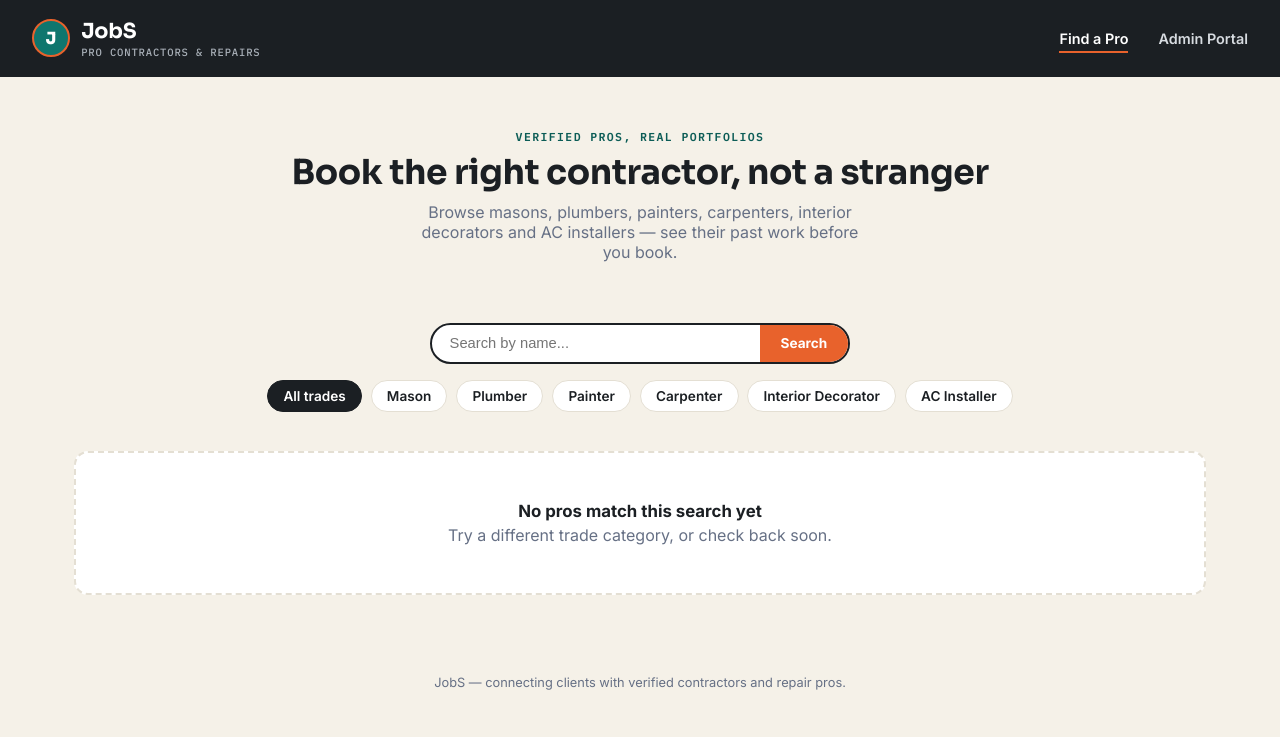
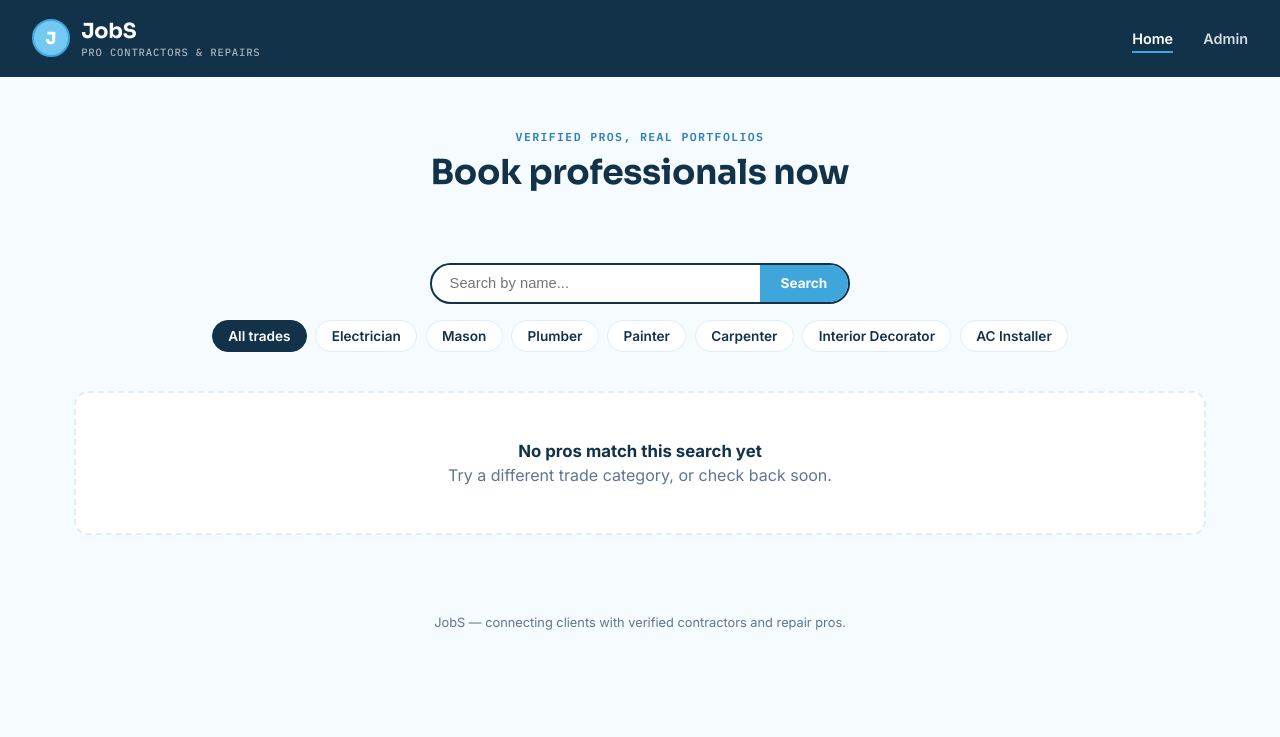
Before and after one commit to deonjoys/jobs-app, a Flask app: page / in a window 1280 px wide. Shown: the top 737 px of the page. Run offline with Flask 3, Linux system fonts and the light colour scheme.

Commit message:
Update styles, templates, and backend logic

```diff
--- a/app.py
+++ b/app.py
@@ -2,6 +2,7 @@ import os
 import uuid
 from flask import Flask, render_template, request, redirect, url_for, flash, jsonify
 from flask_sqlalchemy import SQLAlchemy
+from sqlalchemy import inspect, text
 from werkzeug.utils import secure_filename
 
 app = Flask(__name__)
@@ -35,7 +36,7 @@ os.makedirs(PORTFOLIO_DIR, exist_ok=True)
 ALLOWED_EXT = {'png', 'jpg', 'jpeg', 'webp', 'gif'}
 app.config['MAX_CONTENT_LENGTH'] = 16 * 1024 * 1024  # 16MB uploads
 
-TRADES = ['Mason', 'Plumber', 'Painter', 'Carpenter', 'Interior Decorator', 'AC Installer']
+TRADES = ['Electrician','Mason', 'Plumber', 'Painter', 'Carpenter', 'Interior Decorator', 'AC Installer']
 
 db = SQLAlchemy(app)
 
@@ -47,6 +48,7 @@ class Worker(db.Model):
     name = db.Column(db.String(100), nullable=False)
     trade = db.Column(db.String(50), nullable=False)
     phone = db.Column(db.String(20), nullable=False)
+    location = db.Column(db.String(120), nullable=True)
     experience_years = db.Column(db.Integer, nullable=False)
     bio = db.Column(db.Text, nullable=True)
     status = db.Column(db.String(20), default='Available')
@@ -172,6 +174,7 @@ def add_worker():
             name=request.form.get('name'),
             trade=request.form.get('trade'),
             phone=request.form.get('phone'),
+            location=request.form.get('location'),
             experience_years=int(request.form.get('experience_years')),
             bio=request.form.get('bio'),
             status=request.form.get('status', 'Available'),
@@ -200,6 +203,7 @@ def edit_worker(worker_id):
         worker.name = request.form.get('name')
         worker.trade = request.form.get('trade')
         worker.phone = request.form.get('phone')
+        worker.location = request.form.get('location')
         worker.experience_years = int(request.form.get('experience_years'))
         worker.bio = request.form.get('bio')
         worker.status = request.form.get('status', 'Available')
@@ -265,9 +269,21 @@ def worker_portfolio_json(worker_id):
     })
 
 
+def ensure_worker_columns():
+    with app.app_context():
+        inspector = inspect(db.engine)
+        if 'workers' not in inspector.get_table_names():
+            return
+        columns = {column['name'] for column in inspector.get_columns('workers')}
+        if 'location' not in columns:
+            db.session.execute(text("ALTER TABLE workers ADD COLUMN location VARCHAR(120)"))
+            db.session.commit()
+
+
 def init_db():
     with app.app_context():
         db.create_all()
+        ensure_worker_columns()
 
 
 init_db()
--- a/static/style.css
+++ b/static/style.css
@@ -7,17 +7,17 @@
 @import url('https://fonts.googleapis.com/css2?family=Sora:wght@500;600;700;800&family=Inter:wght@400;500;600;700&family=IBM+Plex+Mono:wght@500;600&display=swap');
 
 :root {
-  --ink: #1b1f23;
-  --teal: #0f766e;
-  --teal-dark: #0b5c56;
-  --coral: #e8622c;
-  --coral-dark: #c94f20;
-  --sand: #f5f1e8;
+  --ink: #12324a;
+  --teal: #74c9f3;
+  --teal-dark: #2f7fb5;
+  --coral: #3ea6db;
+  --coral-dark: #2a7ea8;
+  --sand: #f6fbff;
   --card: #ffffff;
-  --steel: #667085;
-  --rule: #e4dfd3;
+  --steel: #5f7690;
+  --rule: #dceef9;
   --good: #2f7d5c;
-  --danger: #b3492f;
+  --danger: #c45858;
 }
 
 * { margin: 0; padding: 0; box-sizing: border-box; }
@@ -207,10 +207,28 @@ nav.site-nav a.current { color: #fff; border-color: var(--coral); }
   font-size: 0.72rem; font-weight: 700; color: var(--steel);
 }
 
-.pro-actions { margin-top: auto; display: flex; gap: 0.6rem; }
+.pro-actions { margin-top: auto; display: flex; gap: 0.6rem; flex-wrap: wrap; }
 
-.rate { font-family: 'IBM Plex Mono', monospace; font-weight: 600; font-size: 1rem; align-self: center; margin-right: auto; }
-.rate span { color: var(--steel); font-size: 0.7rem; font-weight: 500; }
+.worker-info-panel {
+  margin-top: 0.8rem; padding: 0.9rem; border: 1px solid var(--rule); border-radius: 10px;
+  background: #f7fbff; display: flex; flex-direction: column; gap: 0.55rem;
+}
+.worker-info-row {
+  display: flex; justify-content: space-between; align-items: center; gap: 0.75rem;
+  font-size: 0.82rem; color: var(--ink);
+}
+.worker-info-label {
+  font-weight: 700; color: var(--teal-dark);
+}
+.mini-portfolio { display: flex; flex-wrap: wrap; gap: 0.4rem; margin-top: 0.2rem; }
+.mini-portfolio img {
+  width: 54px; height: 54px; object-fit: cover; border-radius: 6px; border: 1px solid var(--rule);
+}
+
+.btn-info {
+  background: var(--teal); color: #fff; border: none; padding: 0.55rem 1.1rem;
+  border-radius: 8px; font-weight: 700; font-size: 0.85rem; cursor: default;
+}
 
 .btn-book {
   background: var(--coral); color: #fff; border: none; padding: 0.55rem 1.1rem;
--- a/templates/admin/dashboard.html
+++ b/templates/admin/dashboard.html
@@ -37,7 +37,7 @@
   <div class="panel" style="margin-top:0;">
     <table class="ledger">
       <thead>
-        <tr><th>Photo</th><th>Name</th><th>Trade</th><th>Phone</th><th>Rate</th><th>Experience</th><th>Status</th><th>Portfolio</th><th>Actions</th></tr>
+        <tr><th>Photo</th><th>Name</th><th>Trade</th><th>Phone</th><th>Experience</th><th>Status</th><th>Portfolio</th><th>Actions</th></tr>
       </thead>
       <tbody>
         {% for worker in workers %}
@@ -52,7 +52,6 @@
           <td>{{ worker.name }}</td>
           <td>{{ worker.trade }}</td>
           <td>{{ worker.phone }}</td>
-          <td>${{ '%.2f'|format(worker.hourly_rate) }}/hr</td>
           <td>{{ worker.experience_years }} yrs</td>
           <td><span class="pill {{ 'available' if worker.status == 'Available' else 'booked' }}">{{ worker.status }}</span></td>
           <td>{{ worker.portfolio_images|length }} photo{{ 's' if worker.portfolio_images|length != 1 else '' }}</td>
@@ -70,7 +69,7 @@
           </td>
         </tr>
         {% else %}
-        <tr><td colspan="9" style="text-align:center;">No workers registered yet. Add your first pro above.</td></tr>
+        <tr><td colspan="8" style="text-align:center;">No workers registered yet. Add your first pro above.</td></tr>
         {% endfor %}
       </tbody>
     </table>
--- a/templates/admin/worker_form.html
+++ b/templates/admin/worker_form.html
@@ -54,8 +54,8 @@
           <input type="tel" name="phone" value="{{ worker.phone if worker else '' }}" placeholder="e.g. +233 20 000 0000" required>
         </div>
         <div class="field">
-          <label>Hourly rate ($)</label>
-          <input type="number" step="0.01" name="hourly_rate" value="{{ worker.hourly_rate if worker else '' }}" placeholder="e.g. 45.00" required>
+          <label>Location</label>
+          <input type="text" name="location" value="{{ worker.location if worker else '' }}" placeholder="e.g. Accra, Ghana">
         </div>
         <div class="field">
           <label>Experience (years)</label>
--- a/templates/index.html
+++ b/templates/index.html
@@ -17,8 +17,8 @@
     </div>
   </div>
   <nav class="site-nav">
-    <a href="/" class="current">Find a Pro</a>
-    <a href="/admin">Admin Portal</a>
+    <a href="/" class="current">Home</a>
+    <a href="/admin">Admin </a>
   </nav>
 </header>
 
@@ -26,8 +26,7 @@
 
   <div class="hero">
     <span class="eyebrow">Verified pros, real portfolios</span>
-    <h2>Book the right contractor, not a stranger</h2>
-    <p>Browse masons, plumbers, painters, carpenters, interior decorators and AC installers — see their past work before you book.</p>
+    <h2>Book professionals now</h2>
   </div>
 
   <div class="control-bar">
@@ -85,11 +84,29 @@
         {% endif %}
 
         <div class="pro-actions">
-          <div class="rate">${{ '%.0f'|format(worker.hourly_rate) }}<span>/hr</span></div>
+          <button class="btn-info" type="button">Info</button>
+          <button class="btn-book" onclick="openBookingModal('{{ worker.id }}', '{{ worker.name|e }}', '{{ worker.trade }}')">Book</button>
+        </div>
+        <div class="worker-info-panel">
+          <div class="worker-info-row">
+            <span class="worker-info-label">Name</span>
+            <span>{{ worker.name }}</span>
+          </div>
+          <div class="worker-info-row">
+            <span class="worker-info-label">Experience</span>
+            <span>{{ worker.experience_years }} years</span>
+          </div>
+          <div class="worker-info-row">
+            <span class="worker-info-label">Location</span>
+            <span>{{ worker.location or 'Not provided' }}</span>
+          </div>
           {% if worker.portfolio_images %}
-          <button class="btn-view" onclick="openPortfolio({{ worker.id }}, '{{ worker.name|e }}')">Portfolio</button>
+          <div class="mini-portfolio">
+            {% for img in worker.portfolio_images[:4] %}
+              <img src="{{ img.url }}" alt="Portfolio photo">
+            {% endfor %}
+          </div>
           {% endif %}
-          <button class="btn-book" onclick="openBookingModal('{{ worker.id }}', '{{ worker.name|e }}', '{{ worker.trade }}')">Book</button>
         </div>
       </div>
     </div>
```
